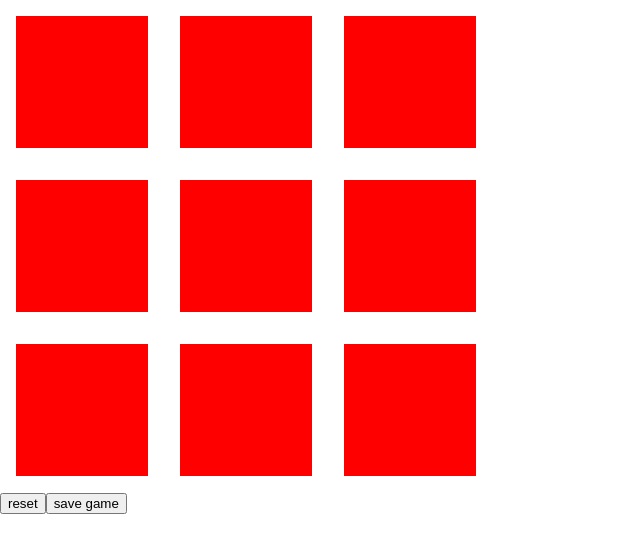
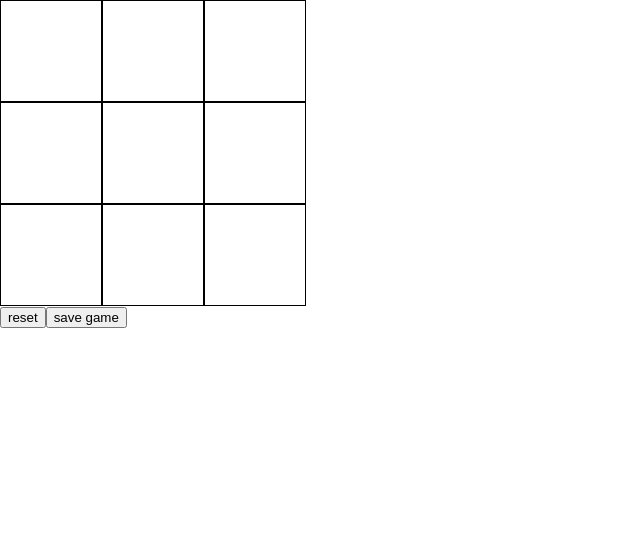
Before and after one commit to natural2703/Tic-tac-toe-game-react, a React (Create React App) app: page / in a window 1280 px wide. Shown: the top 552 px of the page, without its empty margins (0-640 px from the left). Built offline with nearby package versions, Linux system fonts and the light colour scheme.

Commit message:
mechanism for O char done

```diff
--- a/src/App.tsx
+++ b/src/App.tsx
@@ -1,5 +1,6 @@
-import React,{useState} from 'react';
+import React,{useEffect, useState} from 'react';
 import { SingleSquare } from './components/SingleSquare';
+import { checkForWinnger } from './services/checkForWinner';
 
 
 const App = () => {
@@ -18,18 +19,27 @@ const App = () => {
   }
   const resetGame = () => {
     setGameArray([
-      ["x","x","x"],
-      ["x","x","x"],
-      ["x","x","x"]
+      ["","",""],
+      ["","",""],
+      ["","",""]
     ])
   }
+  const handleClick = (a:number,b:number)=>{
+    let tmpArray = [...gameArray]
+    tmpArray[a][b] = gameChar
+    setGameArray(tmpArray)
+    changeGameChar()
+  }
+  useEffect(()=>{
+    console.log(checkForWinnger(gameArray))
+  },[gameArray])
   return (
     <div className="App">
       <div className='myGamePlace'>
         {gameArray.map((item,index)=>{
           return item.map((square,squareIndex)=>{
-            return <SingleSquare gameChar={gameChar} changeGameChar={changeGameChar} posX={squareIndex} posY={index} setGameArray={setGameArray}
-            valueFromArray={gameArray[index][squareIndex]}  key={`${index}+${squareIndex}`}/>
+            return <SingleSquare gameChar={gameChar} posX={squareIndex} posY={index}
+            valueFromArray={gameArray[index][squareIndex]}  key={`${index}+${squareIndex}`} modifyGameArray={handleClick}/>
           })
         })}
       </div>
--- a/src/components/SingleSquare.tsx
+++ b/src/components/SingleSquare.tsx
@@ -3,27 +3,21 @@ import { FunctionalComponent } from "vue"
 
 type SingleSquareType = {
     gameChar:string,
-    changeGameChar:()=>void,
-    posX?:number,
-    posY?:number,
-    setGameArray:React.Dispatch<SetStateAction<string[][]>>,
+    posX:number,
+    posY:number,
     valueFromArray:string,
-    modifyGameArray?:(a:number,b:number)=>void
+    modifyGameArray:(a:number,b:number)=>void
 }
 
-export const SingleSquare:FunctionalComponent<SingleSquareType> = ({gameChar,changeGameChar,posX,posY,valueFromArray,modifyGameArray})=>{
+export const SingleSquare:FunctionalComponent<SingleSquareType> = ({gameChar,posX,posY,valueFromArray,modifyGameArray})=>{
     const handleClick = (e:React.MouseEvent<HTMLElement>)=>{
         e.preventDefault()
-       // console.log('clicked')
        if(!blocked){
            setBlocked(true)
-           changeGameChar()
-           setValue(gameChar)
-
+           modifyGameArray(posY,posX)
         }
     }
 
-    const [value,setValue] = useState('')
     const [blocked,setBlocked] = useState<boolean>(false)
     return(
         <div className="singleSquare" onClick={(e)=>handleClick(e)}>
--- a/src/index.css
+++ b/src/index.css
@@ -1,5 +1,5 @@
 body {
-  margin: 0;
+  margin: 0 auto;
   font-family: -apple-system, BlinkMacSystemFont, 'Segoe UI', 'Roboto', 'Oxygen',
     'Ubuntu', 'Cantarell', 'Fira Sans', 'Droid Sans', 'Helvetica Neue',
     sans-serif;
@@ -14,10 +14,10 @@ code {
 .singleSquare{
   height: 100px;
   width: 100px;
-  background-color: red;
-  padding: 1em;
-  margin:1em;
+  border:1px solid black;
   cursor: pointer;
+  font-size: 2em;
+  text-align: center;
 }
 .squareRow{
   display:flex;
--- /dev/null
+++ b/src/services/checkForWinner.ts
@@ -0,0 +1,15 @@
+export const checkForWinnger = (gameArray:Array<Array<string>>)=>{
+    ///tutaj sprawdzam poziome i pionowe
+    for(let i=0;i<gameArray.length;i++){
+        if(gameArray[i][0]=='O' && gameArray[i][1]=='O' && gameArray[i][2]=='O')
+            return true;
+        else if(gameArray[0][i]=='O' && gameArray[1][i]=='O' && gameArray[2][i]=='O')
+            return true
+    }
+    //brzydki sposob ale zasady sa stale
+    if(gameArray[0][0]=='O' && gameArray[1][1]=='O' && gameArray[2][2]=='O')
+        return true;
+    if(gameArray[0][2]=='O' && gameArray[1][1]=='O' && gameArray[2][0]=='O')
+        return true;
+    return false;
+}
```
